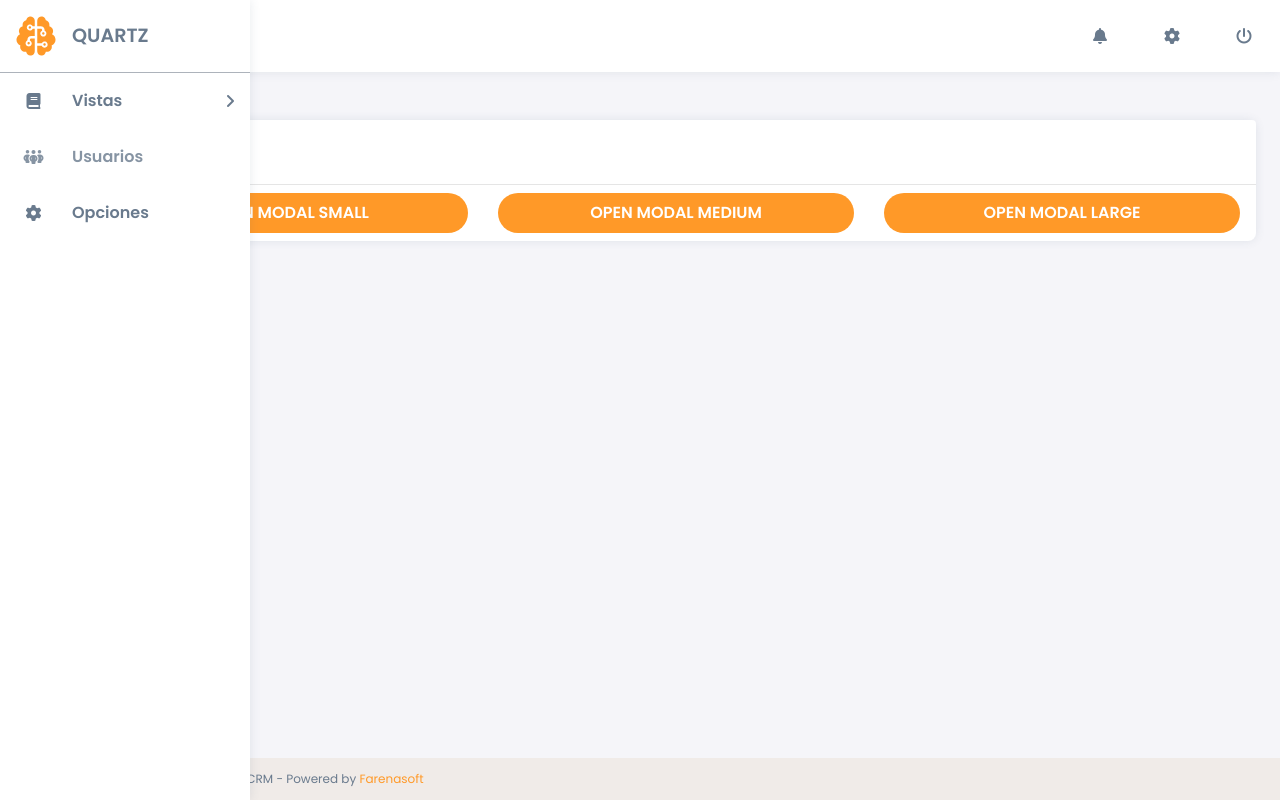
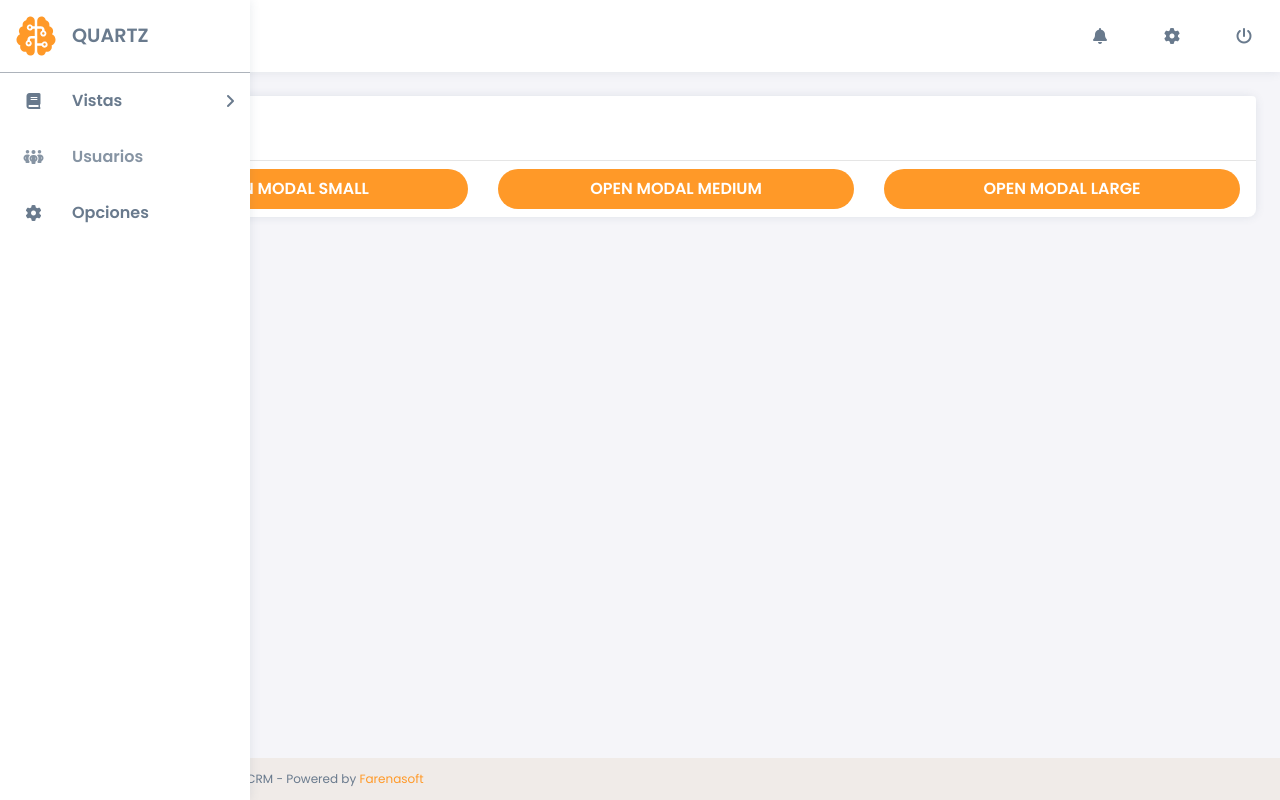
Before and after one commit to GuidoAgustin/sofia_frontend, a Vue app: page /modals in a window 1280 px wide. Built offline with nearby package versions, Linux system fonts and the light colour scheme; no server answers; sample sign-in values are in the browser's storage; what v-calendar would draw is missing.

Commit message:
widget mtop fix

```diff
--- a/src/assets/scss/_items.scss
+++ b/src/assets/scss/_items.scss
@@ -24,7 +24,7 @@
   }
 
   &.widget {
-    margin-top: 1.5em;
+    margin-top: 0;
     display: flex;
     flex-direction: column;
     height: calc(100% - 1.5em);
```
